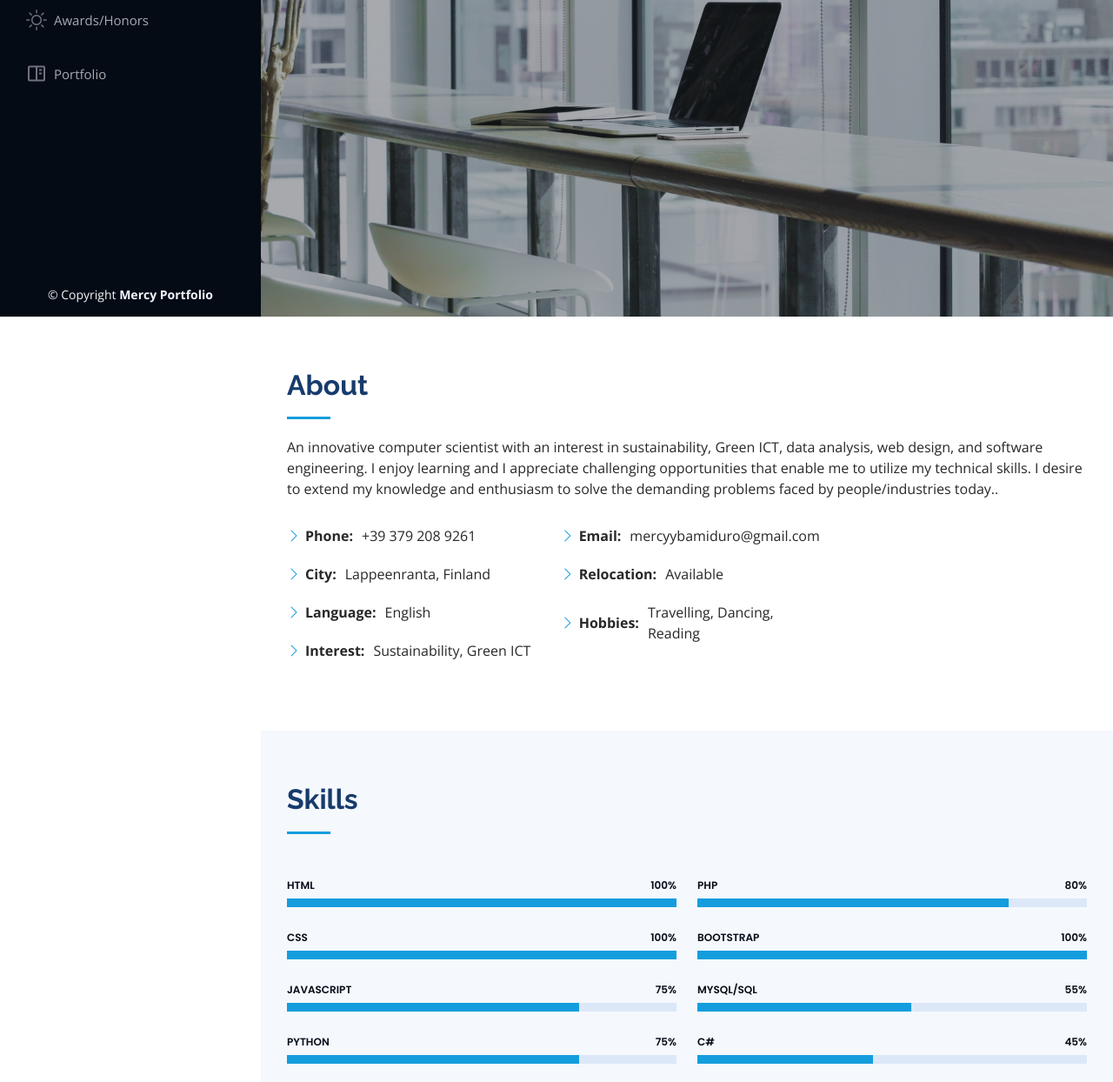
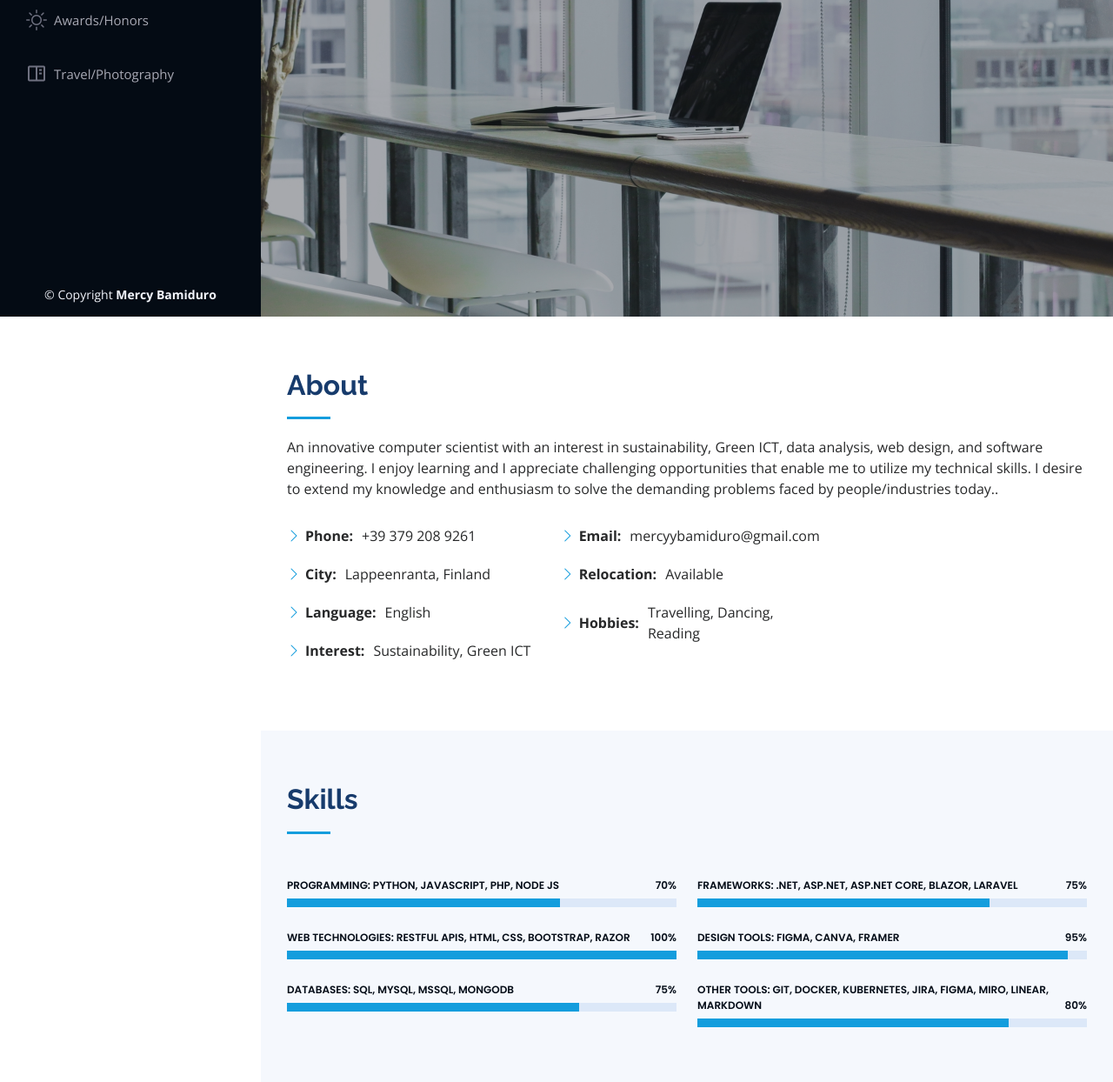
Before and after one commit to Bamistand/bamistand.github.io, a plain HTML site: page index.html in a window 1280 px wide. Shown: the part 436-1680 px from the top of the page at 87% size. Drawn offline with nearby package versions, Linux system fonts and the light colour scheme.

Commit message:
new changes

```diff
--- a/index.html
+++ b/index.html
@@ -54,7 +54,7 @@
           <li><a href="#about" class="nav-link scrollto"><i class="bx bx-user"></i> <span>About</span></a></li>
           <li><a href="#resume" class="nav-link scrollto"><i class="bx bx-file-blank"></i> <span>Resume</span></a></li>
           <li><a href="#services" class="nav-link scrollto"><i class="bi bi-brightness-high"></i> <span>Awards/Honors</span></a></li>
-          <li><a href="#portfolio" class="nav-link scrollto"><i class="bx bx-book-content"></i> <span>Portfolio</span></a></li>
+          <li><a href="#portfolio" class="nav-link scrollto"><i class="bx bx-book-content"></i> <span>Travel/Photography</span></a></li>
           <!-- <li><a href="#contact" class="nav-link scrollto"><i class="bx bx-envelope"></i> <span>Contact</span></a></li> -->
         </ul>
       </nav><!-- .nav-menu -->
@@ -65,7 +65,7 @@
   <section id="hero" class="d-flex flex-column justify-content-center align-items-center">
     <div class="hero-container" data-aos="fade-in">
       <h1>Mercy Bamiduro</h1>
-      <p>I'm <span class="typed" data-typed-items="Designer, Developer, Photographer"></span></p>
+      <p>I'm <span class="typed" data-typed-items="Designer, Developer, Sustainability Advocate"></span></p>
     </div>
   </section><!-- End Hero -->
 
@@ -177,28 +177,21 @@
           <div class="col-lg-6" data-aos="fade-up">
 
             <div class="progress">
-              <span class="skill">HTML <i class="val">100%</i></span>
+              <span class="skill">Programming: Python, JavaScript, PHP, Node Js <i class="val">70%</i></span>
+              <div class="progress-bar-wrap">
+                <div class="progress-bar" role="progressbar" aria-valuenow="70" aria-valuemin="0" aria-valuemax="100"></div>
+              </div>
+            </div>
+
+            <div class="progress">
+              <span class="skill">Web Technologies:	RESTful APIs, HTML, CSS, Bootstrap, Razor <i class="val">100%</i></span>
               <div class="progress-bar-wrap">
                 <div class="progress-bar" role="progressbar" aria-valuenow="100" aria-valuemin="0" aria-valuemax="100"></div>
               </div>
             </div>
 
             <div class="progress">
-              <span class="skill">CSS <i class="val">100%</i></span>
-              <div class="progress-bar-wrap">
-                <div class="progress-bar" role="progressbar" aria-valuenow="100" aria-valuemin="0" aria-valuemax="100"></div>
-              </div>
-            </div>
-
-            <div class="progress">
-              <span class="skill">JavaScript <i class="val">75%</i></span>
-              <div class="progress-bar-wrap">
-                <div class="progress-bar" role="progressbar" aria-valuenow="75" aria-valuemin="0" aria-valuemax="100"></div>
-              </div>
-            </div>
-
-            <div class="progress">
-              <span class="skill">Python <i class="val">75%</i></span>
+              <span class="skill">Databases: SQL, MySQL, MSSQL, MongoDB <i class="val">75%</i></span>
               <div class="progress-bar-wrap">
                 <div class="progress-bar" role="progressbar" aria-valuenow="75" aria-valuemin="0" aria-valuemax="100"></div>
               </div>
@@ -209,29 +202,24 @@
           <div class="col-lg-6" data-aos="fade-up" data-aos-delay="100">
 
             <div class="progress">
-              <span class="skill">PHP <i class="val">80%</i></span>
+              <span class="skill">Frameworks:	.NET, ASP.NET, ASP.NET Core, Blazor, Laravel <i class="val">75%</i></span>
               <div class="progress-bar-wrap">
-                <div class="progress-bar" role="progressbar" aria-valuenow="80" aria-valuemin="0" aria-valuemax="100"></div>
+                <div class="progress-bar" role="progressbar" aria-valuenow="75" aria-valuemin="0" aria-valuemax="100"></div>
+              </div>
+            </div>
+
+
+            <div class="progress">
+              <span class="skill">Design Tools: Figma, Canva, Framer <i class="val">95%</i></span>
+              <div class="progress-bar-wrap">
+                <div class="progress-bar" role="progressbar" aria-valuenow="95" aria-valuemin="0" aria-valuemax="100"></div>
               </div>
             </div>
 
             <div class="progress">
-              <span class="skill">Bootstrap <i class="val">100%</i></span>
+              <span class="skill">Other Tools:	Git, Docker, Kubernetes, Jira, Figma, Miro, Linear, Markdown <i class="val">80%</i></span>
               <div class="progress-bar-wrap">
-                <div class="progress-bar" role="progressbar" aria-valuenow="100" aria-valuemin="0" aria-valuemax="100"></div>
-              </div>
-            </div>
-
-            <div class="progress">
-              <span class="skill">MySQL/SQL <i class="val">55%</i></span>
-              <div class="progress-bar-wrap">
-                <div class="progress-bar" role="progressbar" aria-valuenow="55" aria-valuemin="0" aria-valuemax="100"></div>
-              </div>
-            </div>
-            <div class="progress">
-              <span class="skill">C#<i class="val">45%</i></span>
-              <div class="progress-bar-wrap">
-                <div class="progress-bar" role="progressbar" aria-valuenow="45" aria-valuemin="0" aria-valuemax="100"></div>
+                <div class="progress-bar" role="progressbar" aria-valuenow="80" aria-valuemin="0" aria-valuemax="100"></div>
               </div>
             </div>
 
@@ -474,8 +462,8 @@ This project aims to promote energy efficiency by retrofitting old appliances wi
       <div class="container">
 
         <div class="section-title">
-          <h2>Portfolio</h2>
-          <p>Magnam dolores commodi suscipit. Necessitatibus eius consequatur ex aliquid fuga eum quidem. Sit sint consectetur velit. Quisquam quos quisquam cupiditate. Et nemo qui impedit suscipit alias ea. Quia fugiat sit in iste officiis commodi quidem hic quas.</p>
+          <h2>Travel & Photography</h2>
+          <!-- <p></p> -->
         </div>
 
         <div class="row" data-aos="fade-up">
@@ -662,7 +650,7 @@ This project aims to promote energy efficiency by retrofitting old appliances wi
   <footer id="footer">
     <div class="container">
       <div class="copyright">
-        &copy; Copyright <strong><span>Mercy Portfolio</span></strong>
+        &copy; Copyright <strong><span>Mercy Bamiduro</span></strong>
       </div>
 
     </div>
```
